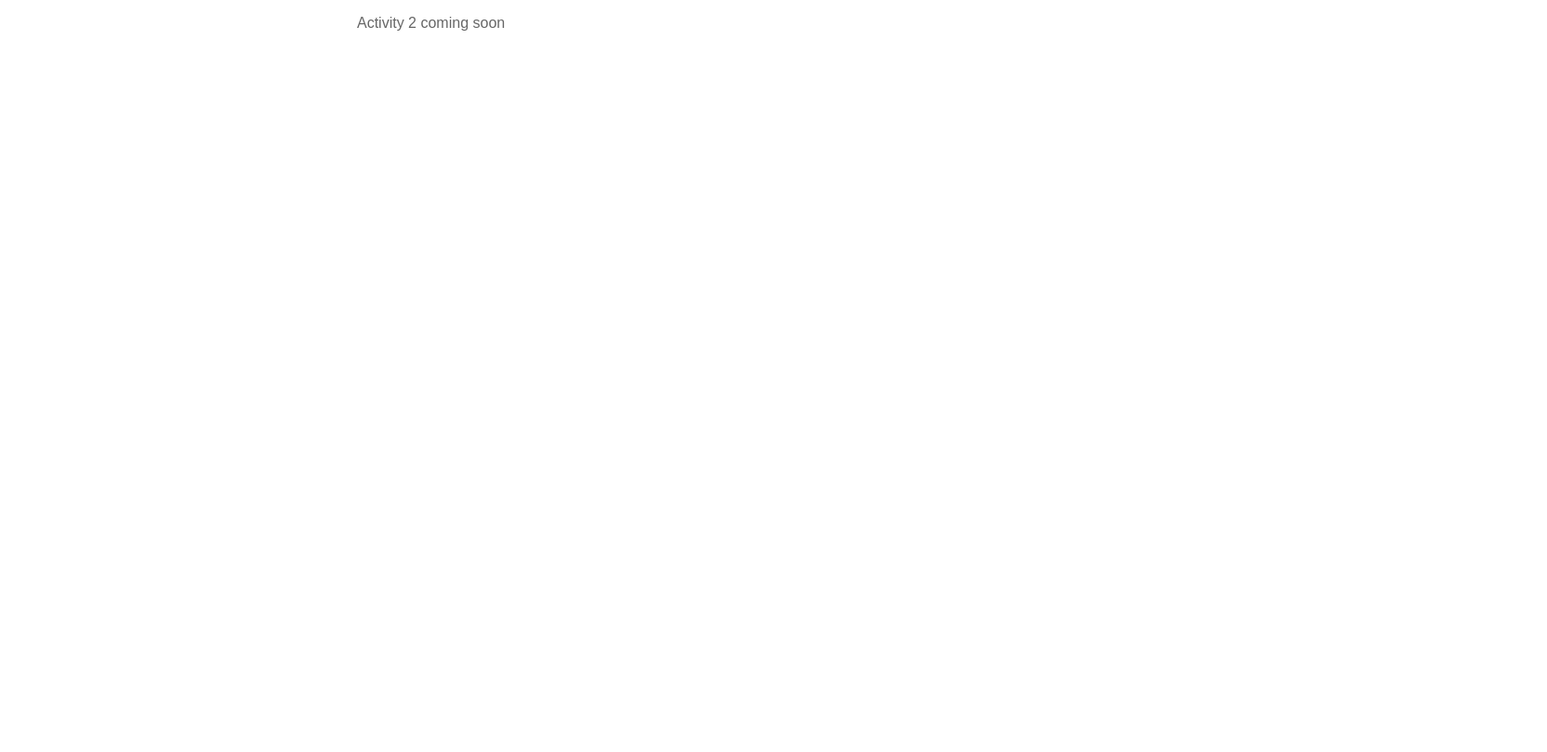
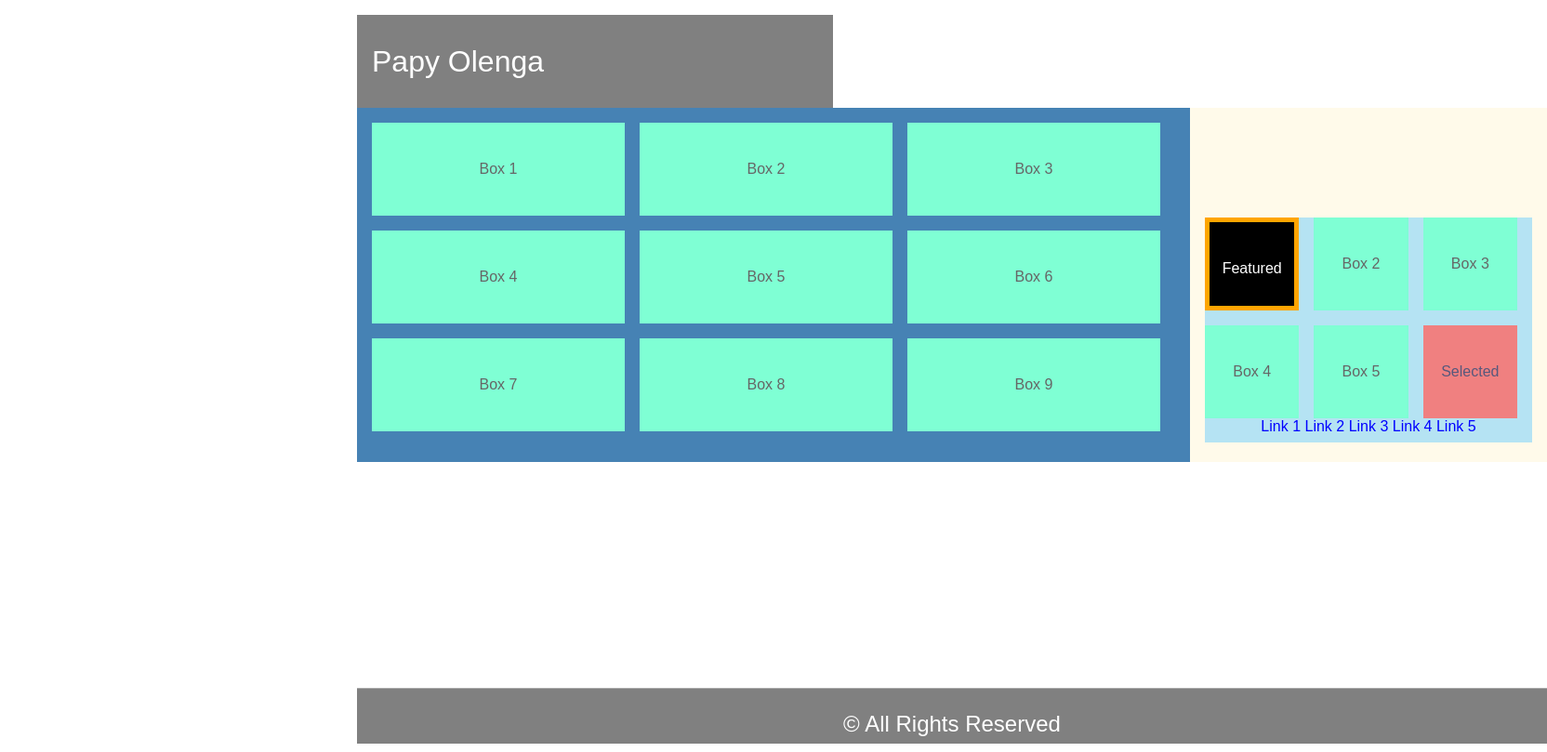
Before and after one commit to WSU-SoC-WEB2620-CU/web2620-class-activities-Oles1, a website built with Vite: page src/example01.html in a window 1280 px wide. Shown: the whole page at 93% size, 1664 px wide, since content can reach past the window. Built offline with nearby package versions, Linux system fonts and the light colour scheme.

Commit message:
Final sumbission

```diff
--- a/src/example01.html
+++ b/src/example01.html
@@ -1,14 +1,51 @@
 <!DOCTYPE html>
 <html lang="en">
   <head>
-  <meta charset="UTF-8">
-  <meta name="viewport" content="width=device-width, initial-scale=1.0">
-  <link rel="stylesheet" href="./stylesheets/example01.css">
+    <meta charset="UTF-8" />
+    <meta name="viewport" content="width=device-width, initial-scale=1.0" />
+    <link rel="stylesheet" href="./stylesheets/example01.css" />
     <title>Example 01</title>
   </head>
   <body>
+    <header>Papy Olenga</header>
+
+    <div class="container" id="main-container">
+      <div id="main-col">
+        <div class="boxes clearfix">
+          <div class="box">Box 1</div>
+          <div class="box">Box 2</div>
+          <div class="box">Box 3</div>
+          <div class="box">Box 4</div>
+          <div class="box">Box 5</div>
+          <div class="box">Box 6</div>
+          <div class="box">Box 7</div>
+          <div class="box">Box 8</div>
+          <div class="box">Box 9</div>
+        </div>
+      </div>
+      <div id="aside-col">
+        <div class="boxes clearfix">
+          <div class="box" featured>Featured</div>
+          <div class="box">Box 2</div>
+          <div class="box">Box 3</div>
+          <div class="box">Box 4</div>
+          <div class="box">Box 5</div>
+          <div class="box" selected>Selected</div>
+
+          <ul class="links">
+            <li>
+              <a href="#link_1">Link 1</a>
+              <a href="#link_2">Link 2</a>
+              <a href="#link_3">Link 3</a>
+              <a href="#link_4">Link 4</a>
+              <a href="#link_5">Link 5</a>
+            </li>
+          </ul>
+        </div>
+      </div>
+    </div>
     <!-- TODO: Example 01 (Activity 2) HTML goes here -->
-  <p>Activity 2 coming soon</p>
+    <footer>&copy; All Rights Reserved</footer>
     <script type="module" src="./javascripts/main.js"></script>
   </body>
 </html>
--- a/src/stylesheets/example01.css
+++ b/src/stylesheets/example01.css
@@ -1 +1,123 @@
-/* TODO: Example 01 (Activity 2) CSS goes here */
+html {
+  font-family: Arial, Helvetica, sans-serif;
+  font-size: 16px;
+  box-sizing: border-box;
+}
+*,
+::before,
+::after {
+  box-sizing: inherit;
+  margin: 0;
+  padding: 0;
+}
+header {
+  font-size: 2rem;
+  color: white;
+  padding: 0 1rem;
+  height: 100px;
+  line-height: 100px;
+  background-color: #808080;
+}
+footer {
+  font-size: 1.5rem;
+  color: white;
+  text-align: center;
+  height: 60px;
+  line-height: 60px;
+  background-color: #808080;
+  position: absolute;
+  bottom: 0;
+  width: 100%;
+}
+#main-container {
+  height: calc(100vh-160px);
+  display: table;
+  width: 100vw;
+}
+body {
+  margin: 0;
+}
+#aside-col {
+  display: none;
+}
+#main-col {
+  display: table-cell;
+  background-color: steelblue;
+}
+#main-container .box {
+  height: 100px;
+  line-height: 100px;
+  background-color: aquamarine;
+  text-align: center;
+  margin: 1rem 1rem 0 1rem;
+  /* float: left; */
+}
+
+@media all and (min-width: 600px) {
+  #main-col .box {
+    float: left;
+    margin: 1rem 0 0 1rem;
+    width: calc((100% - 3rem) / 2);
+  }
+}
+
+@media all and (min-width: 800px) {
+  #main-col {
+    width: 70%;
+  }
+  #main-container .box {
+    float: left;
+    margin: 1rem 0 0 1rem;
+    width: calc((100% - 5rem) / 3);
+  }
+  #aside-col {
+    display: table-cell;
+    background-color: #fffaea;
+  }
+  #aside-col .box {
+    width: calc((100%-3rem) / 2);
+    vertical-align: top;
+  }
+  .clearfix::after {
+    content: "";
+    clear: both;
+    display: table;
+  }
+  #main-container [selected] {
+    color: rgb(88, 88, 124);
+    background-color: lightcoral;
+  }
+  #main-container [featured] {
+    border: 5px solid orange;
+    color: white;
+    background-color: black;
+  }
+  /* STYLING LINKS */
+  ul.links {
+    list-style: none;
+    padding: 1rem;
+  }
+  ul.links li {
+    color: black;
+    padding: 0.5rem;
+    background-color: #b5e3f3;
+    margin-bottom: 0.3rem;
+    text-align: center;
+  }
+  ul.links > li > a {
+    color: inherit;
+    text-decoration: none;
+  }
+  ul.links > li > a:link {
+    color: blue;
+  }
+  ul.links > li > a:visited {
+    color: #653c48;
+  }
+  ul.links > li > a:active {
+    border-bottom: 3px solid #6f2a45;
+  }
+  ul.links > li > a:hover {
+    background-color: #fffaea;
+  }
+}
```
Lines whose indentation alone changed are shown as unchanged.
